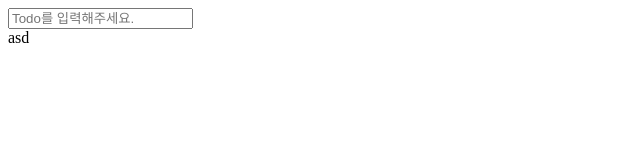
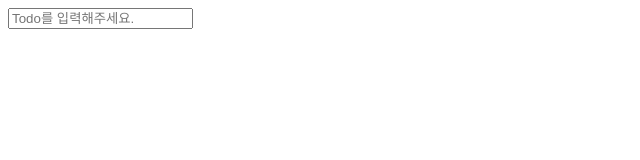
Before and after one commit to jonsoku2/tama-vue-todo, a Vue app: page / in a window 1280 px wide. Shown: the top 160 px of the page, without its empty margins (0-640 px from the left). Built offline with nearby package versions, Linux system fonts and the light colour scheme.

Commit message:
[vue-20200427] 원상복귀

```diff
--- a/src/App.vue
+++ b/src/App.vue
@@ -1,5 +1,5 @@
 <template>
-  <div id="app"><Todo />asd</div>
+  <div id="app"><Todo /></div>
 </template>
 
 <script>
```
